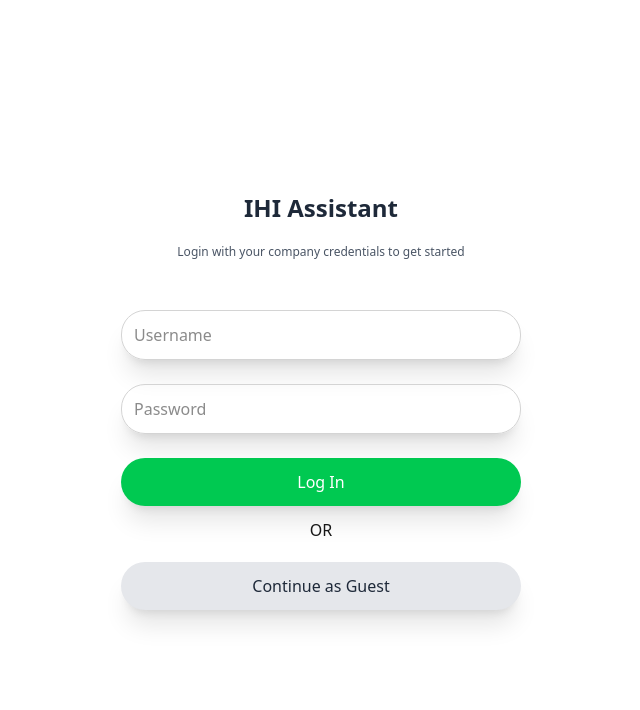
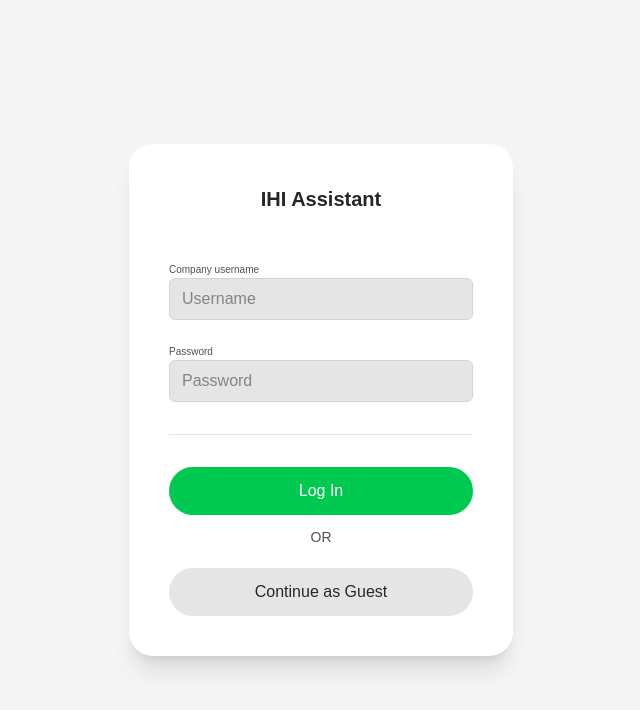
Before and after one commit to jacobdma/rag-model, a Next.js app in the folder frontend/: page / in a window 1280 px wide. Both pictures are taken after a click on the button "Sign In". Shown: the top 710 px of the page, without its empty margins (319-959 px from the left). Built offline with nearby package versions, Linux system fonts and the light colour scheme; no server answers.

Commit message:
Frontend improvements

```diff
--- a/frontend/app/components/LoginForm.tsx
+++ b/frontend/app/components/LoginForm.tsx
@@ -39,47 +39,66 @@ export default function LoginForm({
   };
 
   return (
-    <div className="bg-white dark:bg-neutral-900 font-sans font-medium w-full">
-      <div className="p-6 max-w-md mx-auto flex flex-col min-h-screen justify-center">
+    <div className="bg-neutral-100 dark:bg-neutral-900 font-medium w-full h-screen justify-center items-center flex">
+      <div className="bg-white dark:bg-neutral-800 p-10 rounded-3xl shadow-xl w-sm mx-auto flex flex-col justify-center">
         {/* Welcome Header */}
         <div className="text-center mb-8 animate-fade-in">
           <div className="flex items-center justify-center mb-4">
-            <h1 className="text-responsive-3xl font-black text-gray-800 dark:text-white">
+            <h1 className="text-responsive-3xl font-black text-neutral-800 dark:text-neutral-100">
               IHI Assistant
             </h1>
           </div>
-          <p className="text-gray-600 dark:text-gray-300 text-responsive-sm leading-relaxed">
-            Login with your company credentials to get started
-          </p>
         </div>
 
+        <p className="text-neutral-600 dark:text-neutral-300 text-responsive-sm font-medium leading-relaxed mt">
+          Company username
+        </p>
         <input
-          className="w-full p-3 mb-2 border border-neutral-300 dark:border-neutral-700 rounded-3xl shadow-xl mt-4"
+          className="w-full px-3 py-2 mb-2 border border-neutral-300 dark:border-neutral-700 rounded-md
+                 bg-neutral-200 dark:bg-neutral-700 text-neutral-800 dark:text-neutral-100
+                 focus:outline-none focus:ring-2 focus:ring-green-500 dark:focus:ring-green-600"
           type="text"
           placeholder="Username"
           value={username}
           onChange={(e) => setUsername(e.target.value)}
         />
+
+        <p className="text-neutral-600 dark:text-neutral-300 text-responsive-sm font-medium leading-relaxed mt-4">
+          Password
+        </p>
         <input
-          className="w-full p-3 mb-2 border border-neutral-300 dark:border-neutral-700 rounded-3xl shadow-xl mt-4"
+          className="w-full px-3 py-2 mb-2 border border-neutral-300 dark:border-neutral-700 rounded-md
+                 bg-neutral-200 dark:bg-neutral-700 text-neutral-800 dark:text-neutral-100
+                 focus:outline-none focus:ring-2 focus:ring-green-500 dark:focus:ring-green-600"
           type="password"
           placeholder="Password"
           value={password}
           onChange={(e) => setPassword(e.target.value)}
         />
-        <button className="w-full bg-green-500 hover:bg-green-600 text-white p-3 rounded-3xl shadow-xl mt-4" onClick={handleLogin}>
+
+        <div className="mt-6 border-t border-neutral-200 dark:border-neutral-700" />
+
+        <button
+          className="w-full bg-green-500 hover:bg-green-600 text-white p-3 rounded-3xl mt-8
+                 transition-colors duration-200"
+          onClick={handleLogin}
+        >
           Log In
         </button>
-        {/* Continue as guest button */}
-        <p className="p-3 text-responsive-lg text-center">OR</p>
+
+        <p className="p-3 text-responsive-lg text-center text-neutral-600 dark:text-neutral-400">OR</p>
+
         <button
-          className="w-full bg-gray-200 hover:bg-gray-300 text-gray-800 p-3 rounded-3xl shadow-xl mt-2"
+          className="w-full bg-neutral-200 dark:bg-neutral-700 hover:bg-neutral-300
+                 dark:hover:bg-neutral-600 text-neutral-800 dark:text-neutral-100
+                 p-3 rounded-3xl mt-2 transition-colors duration-200"
           onClick={onGuest}
           type="button"
         >
           Continue as Guest
         </button>
-        {error && <p className="text-red-500 mt-2">{error}</p>}
+
+        {error && <p className="text-red-500 dark:text-red-400 text-responsive-sm mt-4 text-center">{error}</p>}
       </div>
     </div>
   );
--- a/frontend/app/components/Sidebar.tsx
+++ b/frontend/app/components/Sidebar.tsx
@@ -68,36 +68,16 @@ export function Sidebar({
   // Sidebar content
   const sidebarContent = (
     <div className="h-full flex flex-col justify-between">
-      {/* Top row: Profile & Settings */}
-      <div className="flex items-center justify-between gap-2 px-2 pt-4 pb-2">
-        <button
-          className="flex items-center gap-2 px-3 py-2 rounded-3xl hover:bg-neutral-200 hover:dark:bg-neutral-700 text-responsive-base text-neutral-800 dark:text-neutral-100 font-semibold"
-          onClick={username ? onSignOut : onSignIn}
-        >
-          <span className="inline-flex items-center justify-center w-7 h-7 rounded-full bg-neutral-200 dark:bg-neutral-700 mr-1">
-            <User size={18} className="text-neutral-500 dark:text-neutral-200" />
-          </span>
-          {username ? username : "Sign In"}
-        </button>
-        <button
-          className="flex items-center gap-2 px-3 py-2 rounded-3xl hover:bg-neutral-200 hover:dark:bg-neutral-700 text-responsive-sm text-neutral-800 dark:text-neutral-100 font-semibold"
-          onClick={onOpenSettings}
-        >
-          <Settings2 size={20} />
-        </button>
-      </div>
       {/* New Chat button with extra spacing */}
-      <div className="px-2 mt-6">
+      <div className="px-2 py-4">
         <button
           onClick={createNewChat}
           disabled={currentChatIsEmpty}
-          className="flex items-center gap-2 px-3 py-2 mb-2 rounded-3xl hover:bg-neutral-200 hover:dark:bg-neutral-700 text-responsive-base text-neutral-800 dark:text-neutral-100 font-semibold w-full"
+          className="flex items-center gap-2 px-3 py-2 rounded-3xl hover:bg-neutral-200 hover:dark:bg-neutral-700 text-responsive-base text-neutral-800 dark:text-neutral-100 font-semibold w-full"
         >
-          <SquarePen size={20} />
+          <SquarePen size={16} />
           <span>New Chat</span>
         </button>
-        {/* Divider below New Chat button */}
-        <div className="my-4 border-t border-neutral-200 dark:border-neutral-700" />
       </div>
       {/* Chat list with extra spacing */}
       <div className="flex-1 overflow-y-auto px-2 pb-4">
@@ -121,12 +101,30 @@ export function Sidebar({
                   className={`group-hover:opacity-100 transition-opacity text-neutral-400 hover:text-red-500 mr-3 ${chat.id == activeChatId ? "opacity-100" : "opacity-0"}`}
                   title="Delete chat"
                 >
-                  <Trash2 size={20} />
+                  <Trash2 size={16} />
                 </button>
               </div>
             </li>
           ))}
         </ul>
+      </div>
+      {/* Bottom row: Profile & Settings */}
+      <div className="flex items-center justify-between gap-2 px-2 pt-4 pb-2">
+        <button
+          className="flex items-center gap-2 rounded-3xl pr-3 hover:bg-neutral-200 hover:dark:bg-neutral-700 text-responsive-base text-neutral-800 dark:text-neutral-100 font-semibold"
+          onClick={username ? onSignOut : onSignIn}
+        >
+          <span className="inline-flex items-center justify-center p-2 rounded-full bg-neutral-200 dark:bg-neutral-700 mr-1">
+            <User size={18} className="text-neutral-500 dark:text-neutral-200" />
+          </span>
+          {username ? username : "Sign In"}
+        </button>
+        <button
+          className="flex items-center gap-2 p-2 rounded-3xl hover:bg-neutral-200 hover:dark:bg-neutral-700 text-responsive-sm text-neutral-800 dark:text-neutral-100 font-semibold"
+          onClick={onOpenSettings}
+        >
+          <Settings2 size={16} />
+        </button>
       </div>
     </div>
   )
--- a/frontend/app/components/chat.tsx
+++ b/frontend/app/components/chat.tsx
@@ -17,10 +17,10 @@ export function MessageList({ messages, isLoading }: { messages: Message[]; isLo
   }, [messages])
 
   return (
-    <div className={`flex-col overflow-y-auto mb-4 w-full max-w-3xl mx-auto ${messages.length === 0 ? "" : "flex-1"}`}>
+    <div className={`flex-col overflow-y-auto mb-4 w-full max-w-xl mx-auto ${messages.length === 0 ? "" : "flex-1"}`}>
       {messages.map((message, index) => (
         <div key={index} className={`mb-4 ${message.role === "user" ? "text-right" : "text-left"}`}>
-          <div className={`inline-block px-4 py-2 text-responsive-base rounded-3xl break-words whitespace-pre-wrap text-left${
+          <div className={`inline-block px-4 py-2 text-responsive-sm rounded-3xl break-words whitespace-pre-wrap text-left${
             message.role === "user"
             ? `
               bg-neutral-100
@@ -68,7 +68,7 @@ export function ChatInput({ input, setInput, isLoading, useWebSearch, setUseWebS
           }, [input])
 
   return (
-    <form onSubmit={onSubmit} className="w-full max-w-3xl mx-auto">
+    <form onSubmit={onSubmit} className="w-full max-w-xl mx-auto">
       <div className="
       border border-neutral-300
       dark:border-neutral-700
@@ -76,6 +76,7 @@ export function ChatInput({ input, setInput, isLoading, useWebSearch, setUseWebS
       rounded-3xl
       shadow-xl
       mt-4
+      text-responsive-base
       ">
         <textarea
           ref={textareaRef}
@@ -124,24 +125,24 @@ export function ChatInput({ input, setInput, isLoading, useWebSearch, setUseWebS
                   `
             }`}
           >
-            <Search size={20}/>
+            <Search size={16}/>
             <span className="text-responsive-sm font-semibold">Search</span>
           </button>
           {isStreaming ? (
             <button
               type="button"
               onClick={onStop}
-              className="p-2 rounded-full bg-red-500 w-10 h-10 text-white font-semibold hover:bg-red-600 flex items-center justify-center"
+              className="p-2 rounded-full bg-red-500 text-white font-semibold hover:bg-red-600 flex items-center justify-center"
             >
-              <Square size={20} fill="white"/>
+              <Square size={16} fill="white"/>
             </button>
           ) : (
             <button
               type="submit"
               disabled={isLoading || !input.trim()}
-              className="p-2 rounded-full bg-green-500 w-10 h-10 text-white font-semibold hover:bg-green-600 flex items-center justify-center"
+              className="p-2 rounded-full bg-green-500 text-white font-semibold hover:bg-green-600 flex items-center justify-center"
             >
-              <ArrowUp size={20} />
+              <ArrowUp size={16} />
             </button>
           )}
         </div>
--- a/frontend/app/globals.css
+++ b/frontend/app/globals.css
@@ -3,13 +3,13 @@
 :root {
   --background: #ffffff;
   --foreground: #171717;
-  --font-xs: clamp(0.625rem, 0.5vw, 0.75rem);
-  --font-sm: clamp(0.75rem, 0.6vw, 0.875rem);
-  --font-base: clamp(0.875rem, 0.7vw, 1rem);
-  --font-lg: clamp(1rem, 0.8vw, 1.125rem);
-  --font-xl: clamp(1.125rem, 0.9vw, 1.25rem);
-  --font-2xl: clamp(1.25rem, 1vw, 1.5rem);
-  --font-3xl: clamp(1.5rem, 1.1vw, 1.75rem);
+  --font-xs: clamp(0.5rem, 0.4vw, 0.625rem);
+  --font-sm: clamp(0.625rem, 0.5vw, 0.75rem);
+  --font-md: clamp(0.75rem, 0.6vw, 0.875rem);
+  --font-lg: clamp(0.875rem, 0.7vw, 1rem);
+  --font-xl: clamp(1rem, 0.8vw, 1.125rem);
+  --font-2xl: clamp(1.125rem, 0.9vw, 1.25rem);
+  --font-3xl: clamp(1.25rem, 1vw, 1.5rem);
 }
 
 @media (prefers-color-scheme: dark) {
@@ -27,7 +27,7 @@ body {
 
 .text-responsive-xs { font-size: var(--font-xs); }
 .text-responsive-sm { font-size: var(--font-sm); }
-.text-responsive-base { font-size: var(--font-base); }
+.text-responsive-base { font-size: var(--font-md); }
 .text-responsive-lg { font-size: var(--font-lg); }
 .text-responsive-xl { font-size: var(--font-xl); }
 .text-responsive-2xl { font-size: var(--font-2xl); }
--- a/frontend/app/page.tsx
+++ b/frontend/app/page.tsx
@@ -80,16 +80,8 @@ export default function Chat() {
     const stopwords = new Set(["the", "a", "an", "of", "to", "is", "and", "in", "on", "with", "that", "for", "as"]);
     const words = message.trim().split(/\s+/).filter(word => !stopwords.has(word.toLowerCase()));
     const firstFew = words.slice(0, 6).join(" ");
-    const title = firstFew[0].toUpperCase() + firstFew.slice(1);
-
-    const lower = message.trim().toLowerCase();
-    if (["how", "what", "why", "when", "where", "who"].some(q => lower.startsWith(q))) {
-        return `Question: ${title}`;
-    } else if (lower.startsWith("generate") || lower.startsWith("create")) {
-        return `Request: ${title}`;
-    } else {
-        return `Topic: ${title}`;
-    }
+    const title = firstFew[0] + firstFew.slice(1);
+    return `${title}`;
   }
 
   const handleSubmit = async (e: React.FormEvent) => {
```
